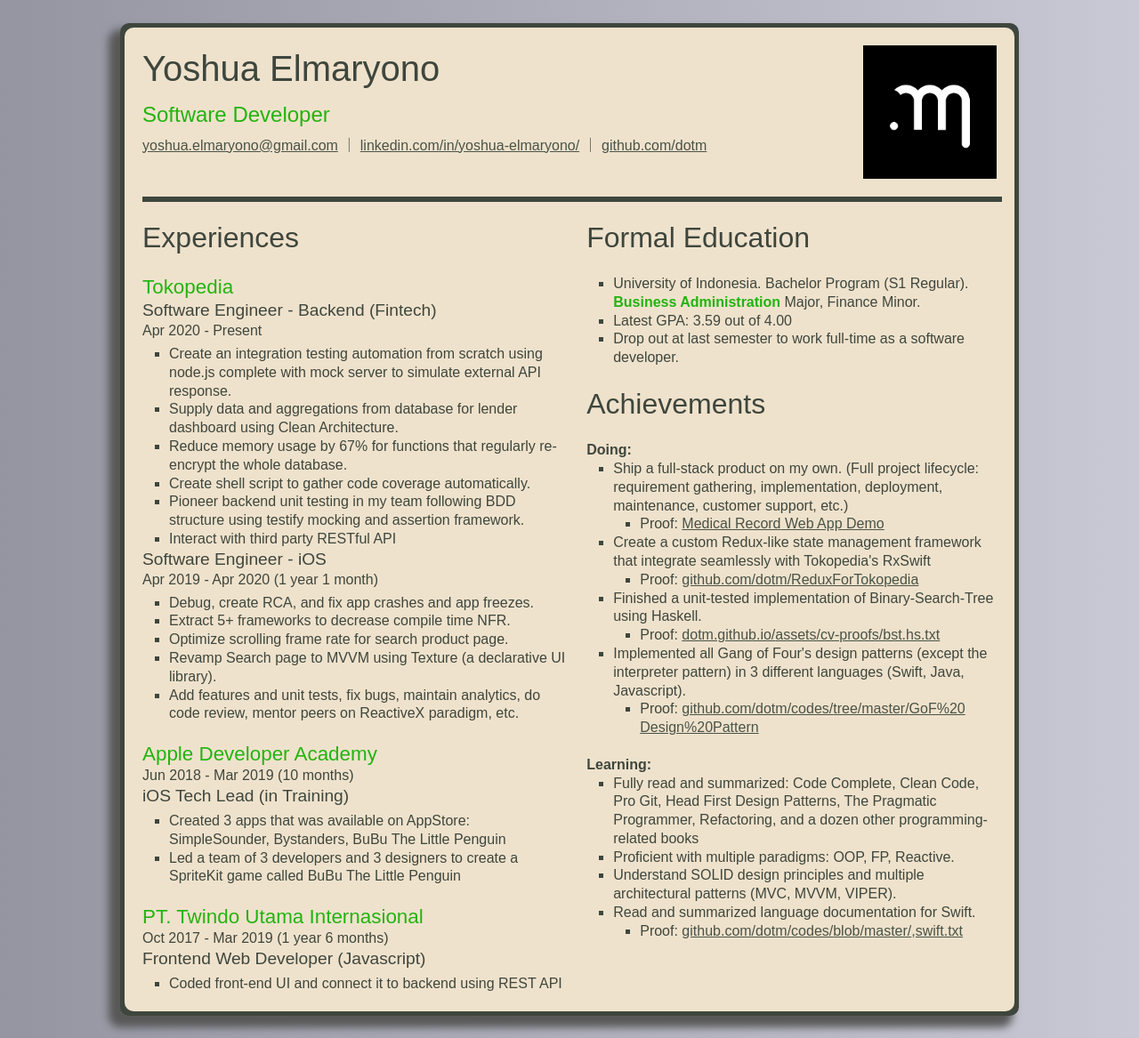
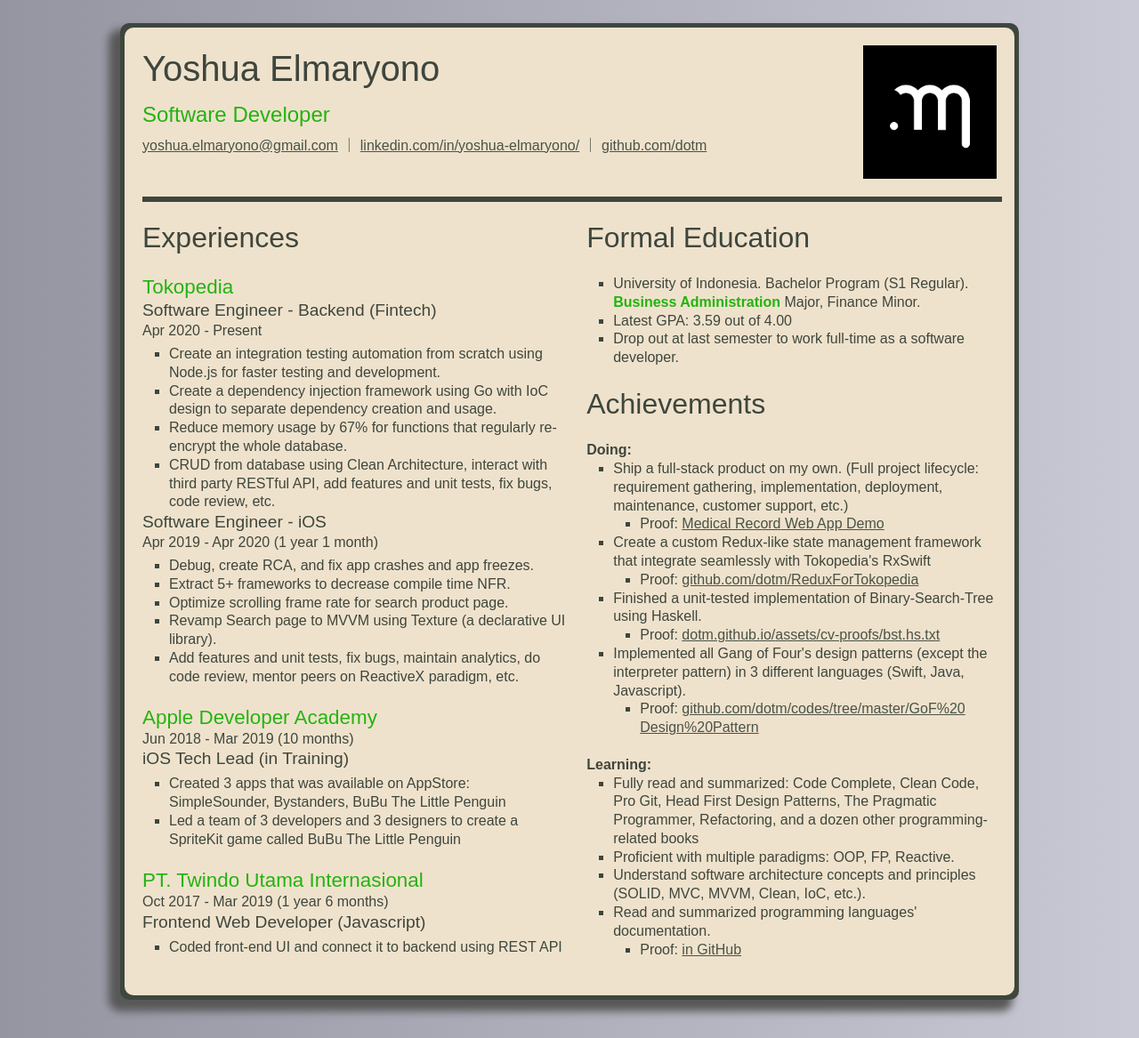
Before and after one commit to dotm/dotm.github.io, a Jekyll site: the page cv.html, which Jekyll copies as it is, in a window 1280 px wide. Shown: the whole page at 89% size. Built offline with Jekyll 4.4.1, drawn with Linux system fonts in a browser that asks for light colours.

Commit message:
update cv

```diff
--- a/cv.html
+++ b/cv.html
@@ -49,12 +49,10 @@
               <p class="experience-item__position-title">Software Engineer - Backend (Fintech)</p>
               <p class="experience-item__date">Apr 2020 - Present</p>
               <ul class="experience-item__achievements">
-                <li>Create an integration testing automation from scratch using node.js complete with mock server to simulate external API response.</li>
-                <li>Supply data and aggregations from database for lender dashboard using Clean Architecture.</li>
+                <li>Create an integration testing automation from scratch using Node.js for faster testing and development.</li>
+                <li>Create a dependency injection framework using Go with IoC design to separate dependency creation and usage.</li>
                 <li>Reduce memory usage by 67% for functions that regularly re-encrypt the whole database.</li>
-                <li>Create shell script to gather code coverage automatically.</li>
-                <li>Pioneer backend unit testing in my team following BDD structure using testify mocking and assertion framework.</li>
-                <li>Interact with third party RESTful API</li>
+                <li>CRUD from database using Clean Architecture, interact with third party RESTful API, add features and unit tests, fix bugs, code review, etc.</li>
               </ul>
               <p class="experience-item__position-title">Software Engineer - iOS</p>
               <p class="experience-item__date">Apr 2019 - Apr 2020 (1 year 1 month)</p>
@@ -134,20 +132,9 @@
               </li>
 
               <li>Proficient with multiple paradigms: OOP, FP, Reactive.</li>
-              <li>Understand SOLID design principles and multiple architectural patterns (MVC, MVVM, VIPER).</li>
-              <li>Read and summarized language documentation for Swift.</li>
-              <ul><li>Proof: <a href="https://github.com/dotm/codes/blob/master/%2Cswift.txt" target="_blank">github.com/dotm/<wbr>codes/<wbr>blob/master/<wbr>,swift.txt</a></li></ul>
-
-              <!-- <li>Read and summarized language documentation for:</li>
-              <ul>
-                <li>Swift</li>
-                <ul><li>Proof: <a href="https://github.com/dotm/codes/blob/master/%2Cswift.txt" target="_blank">github.com/dotm/<wbr>codes/<wbr>blob/master/<wbr>,swift.txt</a></li></ul>
-                <li>Javascript</li>
-                <ul><li>Proof: <a href="https://github.com/dotm/codes/blob/master/%2Cjs.txt" target="_blank">github.com/dotm/<wbr>codes/<wbr>blob/master/<wbr>,js.txt</a></li></ul>
-                <li>Go</li>
-                <ul><li>Proof: <a href="https://github.com/dotm/codes/blob/master/%2Cgo.txt" target="_blank">github.com/dotm/<wbr>codes/<wbr>blob/master/<wbr>,go.txt</a></li></ul>
-                <li>and a few other programming languages</li>
-              </ul> -->
+              <li>Understand software architecture concepts and principles (SOLID, MVC, MVVM, Clean, IoC, etc.).</li>
+              <li>Read and summarized programming languages' documentation.</li>
+              <ul><li>Proof: <a href="https://github.com/dotm/codes/tree/master/0.lang" target="_blank">in GitHub</a></li></ul>
             </ul>
             <br>
 
```
